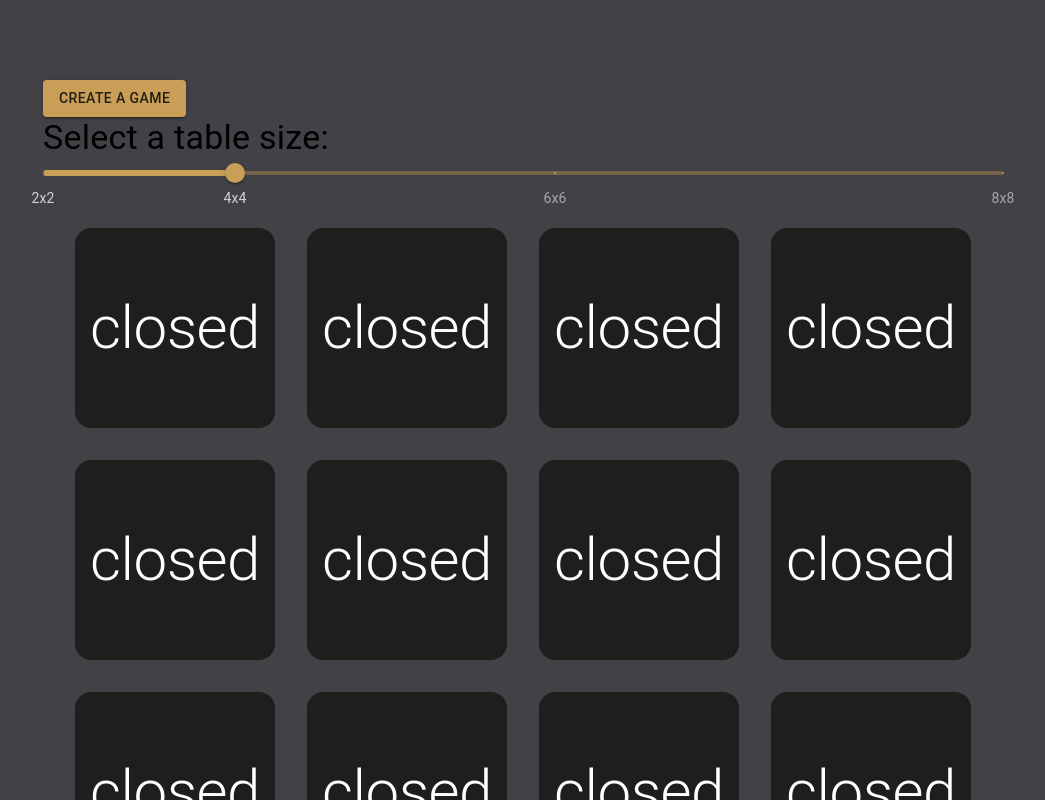
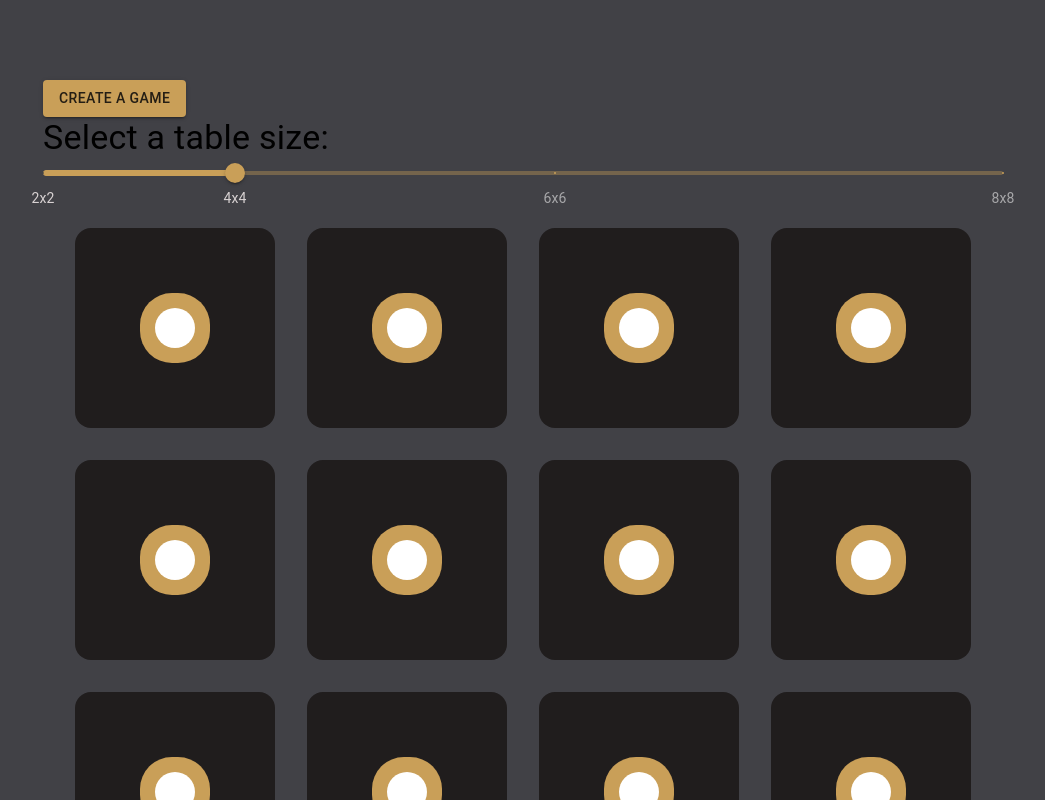
Before and after one commit to cenarturkmen/memory-game, a React (Create React App) app: page / in a window 1280 px wide. Both pictures are taken after a click on the button "CREATE A GAME". Shown: the top 800 px of the page, without its empty margins (117-1162 px from the left). Built offline with nearby package versions, Linux system fonts and the light colour scheme.

Commit message:
refactor(cell): isDone case add

```diff
--- a/src/components/Cell/Cell.scss
+++ b/src/components/Cell/Cell.scss
@@ -12,6 +12,24 @@
   justify-content: center;
   align-items: center;
   border-radius: 1rem;
+}
+
+.done {
+  background-color: #201d1d7a;
+}
+
+.closedInner {
+  background-color: #c99f58;
+  width: 70px;
+  height: 70px;
+  border-radius: 2rem;
+}
+.closedInner2 {
+  background-color: white;
+  margin: 15px;
+  width: 40px;
+  height: 40px;
+  border-radius: 2rem;
 }
 
 .openImage {
--- a/src/components/Cell/Cell.tsx
+++ b/src/components/Cell/Cell.tsx
@@ -27,7 +27,7 @@ export const Cell: React.FC<CellProps> = ({
   return (
     <div className={`parent parent-${size}`} onClick={() => onClick(index)}>
       <motion.div
-        className={`child child-${size}`}
+        className={`child child-${size}` + (isDone ? " done" : "")}
         whileHover={{
           scale: 1.1,
         }}
@@ -38,22 +38,46 @@ export const Cell: React.FC<CellProps> = ({
             <Typography variant="h2" align="center" sx={{ color: "white" }}>
               {value}
             </Typography>
-            <img className={`openImage openImage-${size}`} src={img} alt={value}></img>
+            <img
+              className={`openImage openImage-${size}`}
+              src={img}
+              alt={value}
+            ></img>
           </div>
         ) : (
           ""
         )}
         {!isOpen && !isDone ? (
-          <Typography variant="h2" sx={{ color: "white" }}>
-            closed
-          </Typography>
+          <motion.div
+            className="closedInner"
+            whileHover={{
+              scale: 1.1,
+              borderRadius: "80%",
+            }}
+          >
+            {" "}
+            <motion.div
+              className="closedInner2"
+              whileHover={{
+                scale: 1.2,
+                borderRadius: "80%",
+              }}
+            ></motion.div>
+          </motion.div>
         ) : (
           ""
         )}
         {isDone && (
-          <Typography variant="h2" sx={{ color: "white" }}>
-            done
-          </Typography>
+          <div>
+            <Typography variant="h2" align="center" sx={{ color: "white" }}>
+              {value}
+            </Typography>
+            <img
+              className={`openImage openImage-${size}`}
+              src={img}
+              alt={value}
+            ></img>
+          </div>
         )}
       </motion.div>
     </div>
```
